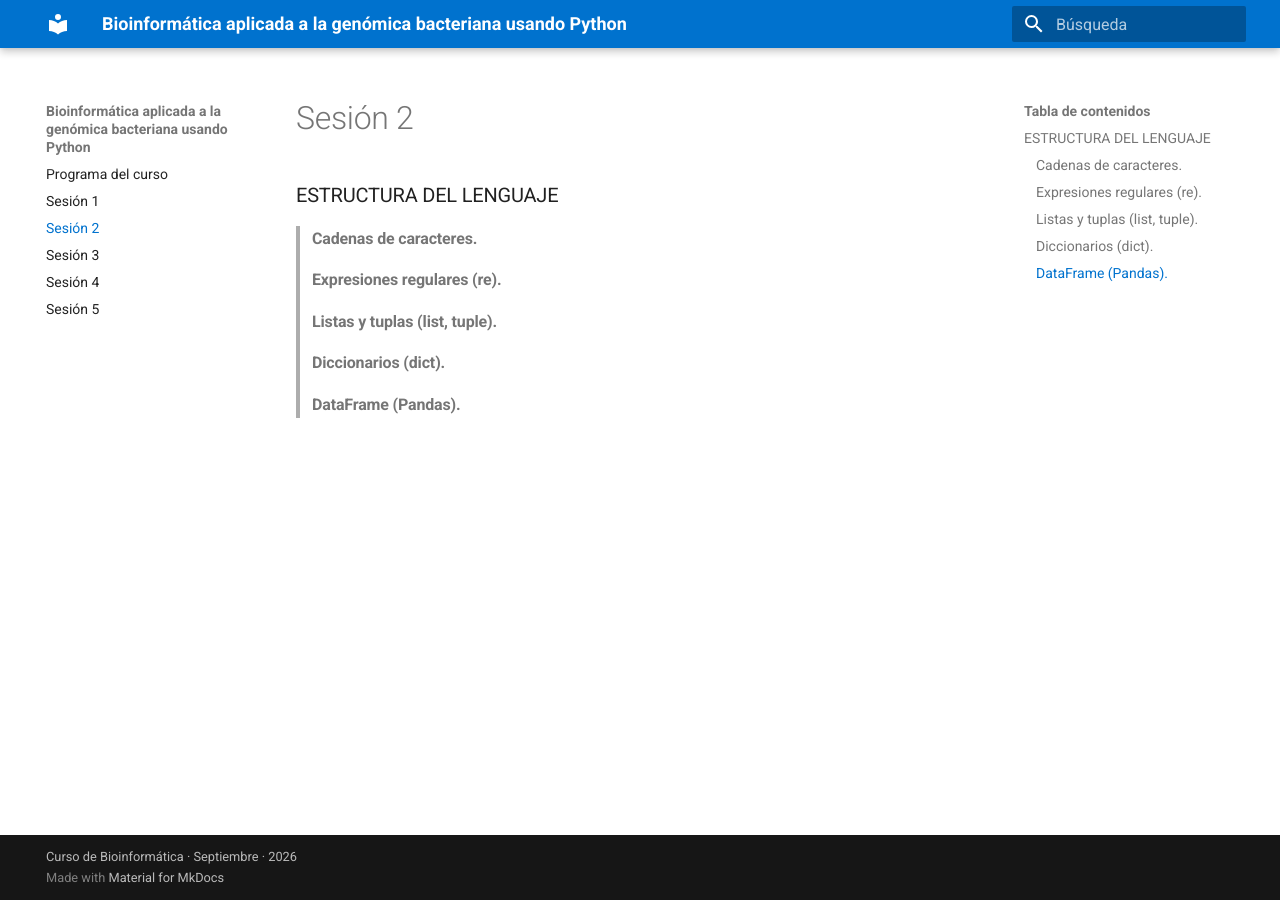
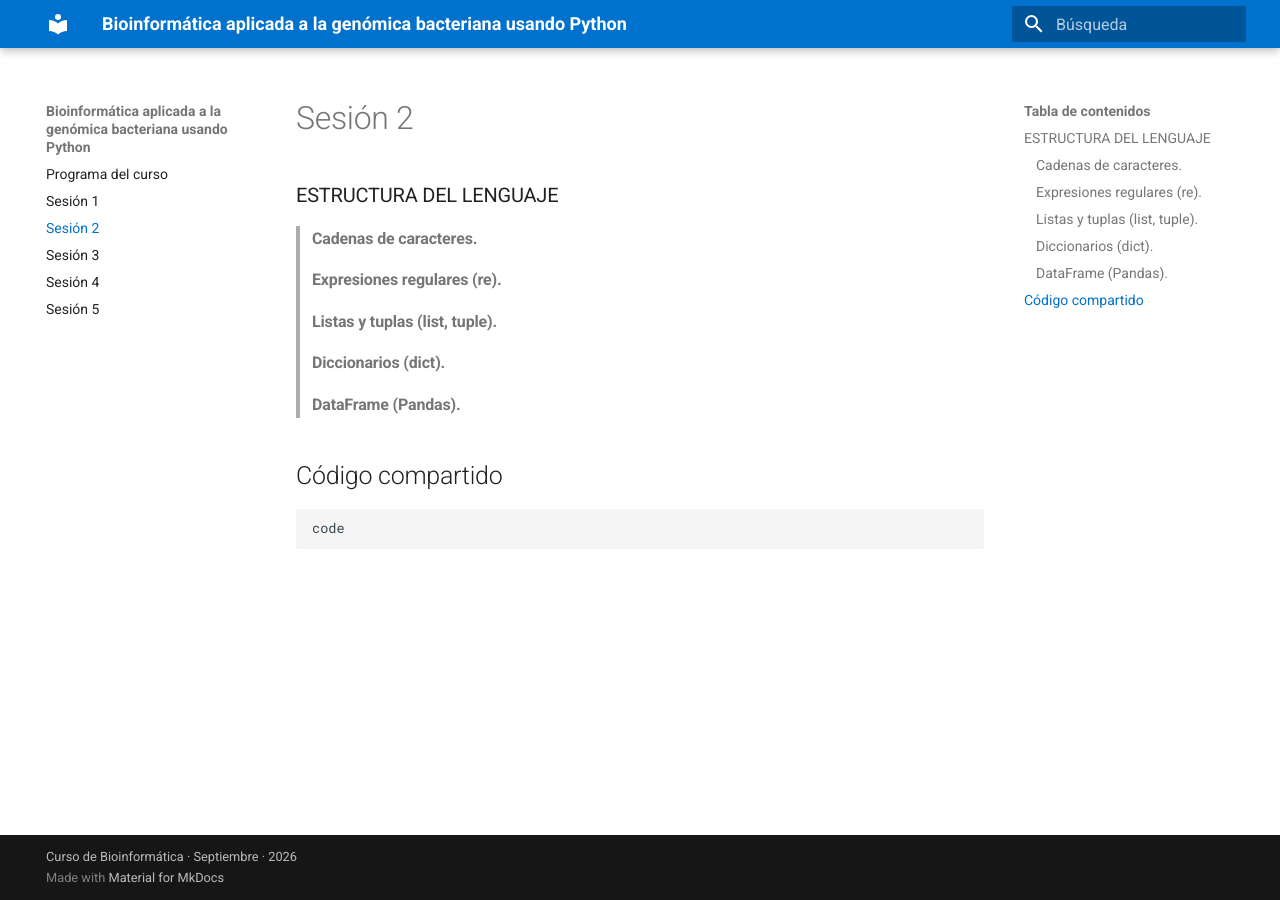
Before and after one commit to eduardo1011/curso26, an MkDocs documentation site: the page built from docs/sesion2.md, in a window 1280 px wide. Built offline with MkDocs 1.6.1 and Material for MkDocs 9.7.7, drawn with Linux system fonts in a browser that asks for light colours.

Commit message:
Add shared code section to sesion2.md
Added a new section for shared code examples.

````diff
--- a/docs/sesion2.md
+++ b/docs/sesion2.md
@@ -5,3 +5,9 @@
 > #### Listas y tuplas (list, tuple).
 > #### Diccionarios (dict).
 > #### DataFrame (Pandas).
+
+## Código compartido
+
+```python
+code
+```
````
